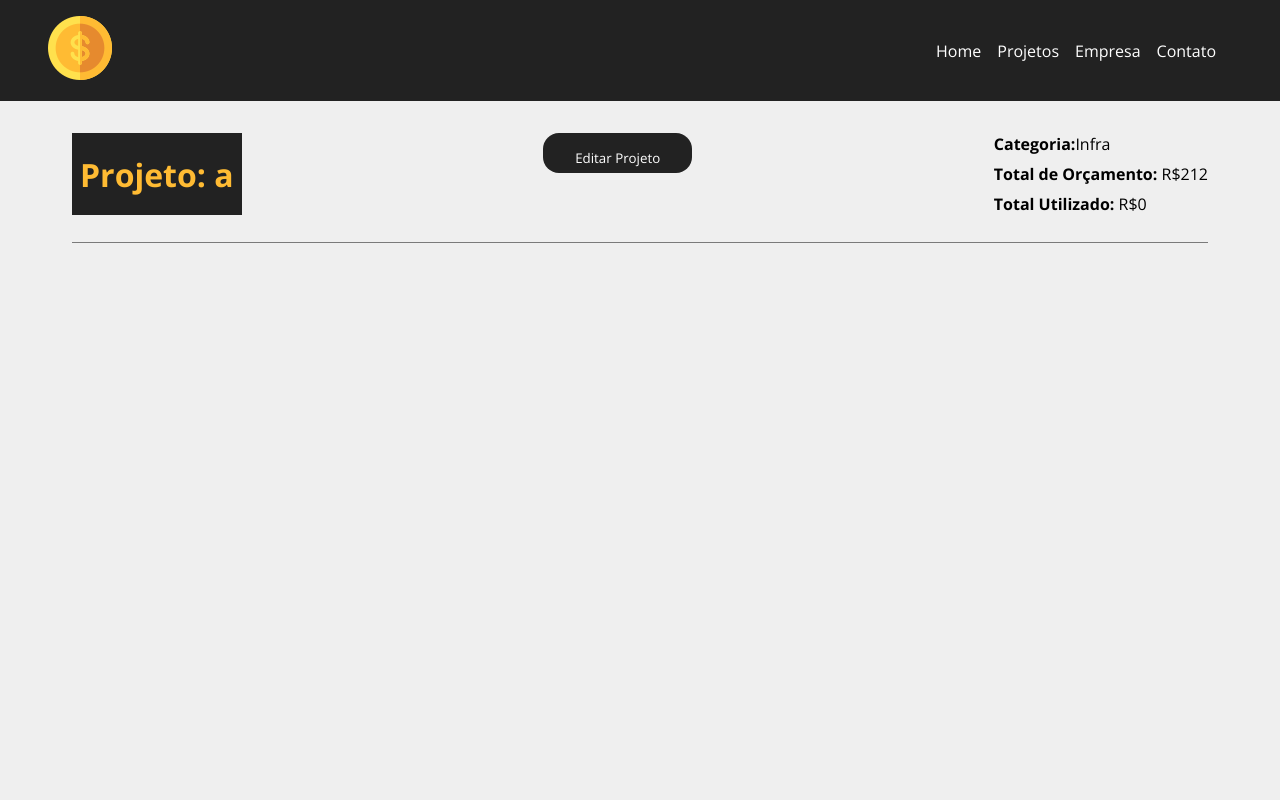
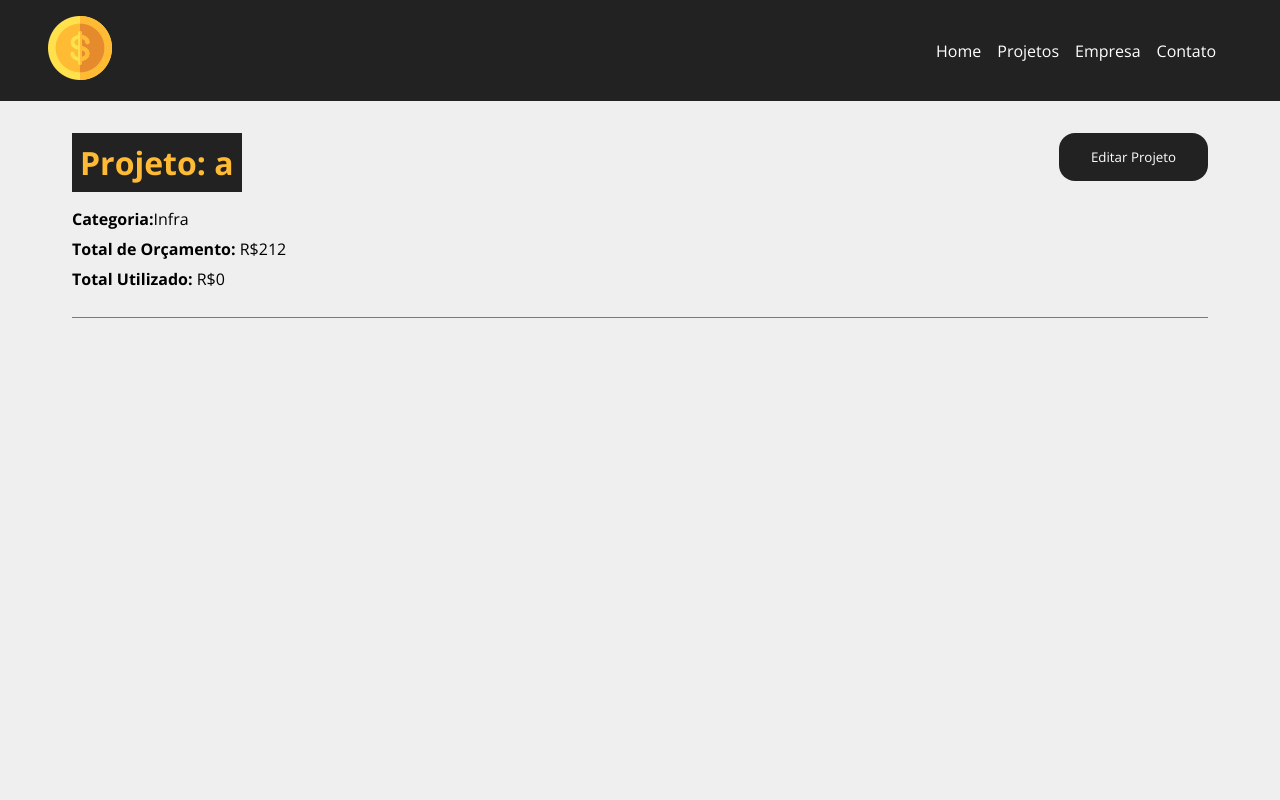
Before and after one commit to RafaelHDSV/Costs, a React (Create React App) app: page /project/1 in a window 1280 px wide. Shown: the top 800 px of the page. Built offline with nearby package versions, Linux system fonts and the light colour scheme; data requests are answered from the project's data file; the HTML template or start-up script is replaced by a standard one.

Commit message:
Adding pages project

```diff
--- a/src/components/pages/Project.js
+++ b/src/components/pages/Project.js
@@ -39,13 +39,13 @@ const Project = () => {
                             <h1>Projeto: {project.name}</h1>
                             <button className={styles.btn} onClick={toggleProjectForm}>{!showProjectForm ? 'Editar Projeto' : 'Fechar'}</button>
                             {!showProjectForm ? (
-                                <div>
+                                <div className={styles.project_info}>
                                     <p><span>Categoria:</span>{project.category.name}</p>
                                     <p><span>Total de Orçamento: </span> R${project.budget}</p>
                                     <p><span>Total Utilizado: </span> R${project.cost}</p>
                                 </div>
                             ) : (
-                                <div>
+                                <div className={styles.project_info}>
                                     <p>detalhe projeto</p>
                                 </div>
                             )}
--- a/src/components/pages/Project.module.css
+++ b/src/components/pages/Project.module.css
@@ -17,6 +17,7 @@
     background-color: #222;
     color: #ffbb33;
     padding: .5rem;
+    margin-bottom: 1rem;
 }
 
 .project_details span {
@@ -35,12 +36,15 @@
 }
 
 .btn {
+    display: flex;
+    justify-content: center;
+    align-items: center;
     text-decoration: none;
     background-color: #222;
     color: #fff;
     border-radius: 1rem;
     padding: 1rem 2rem;
-    max-height: 40px;
+    max-height: 3rem;
     border: none;
     cursor: pointer;
     transition: .5s all ease;
@@ -50,6 +54,6 @@
     color: #ffbb33;
 }
 
-.form {
+.project_info {
     width: 100%;
 }
```
